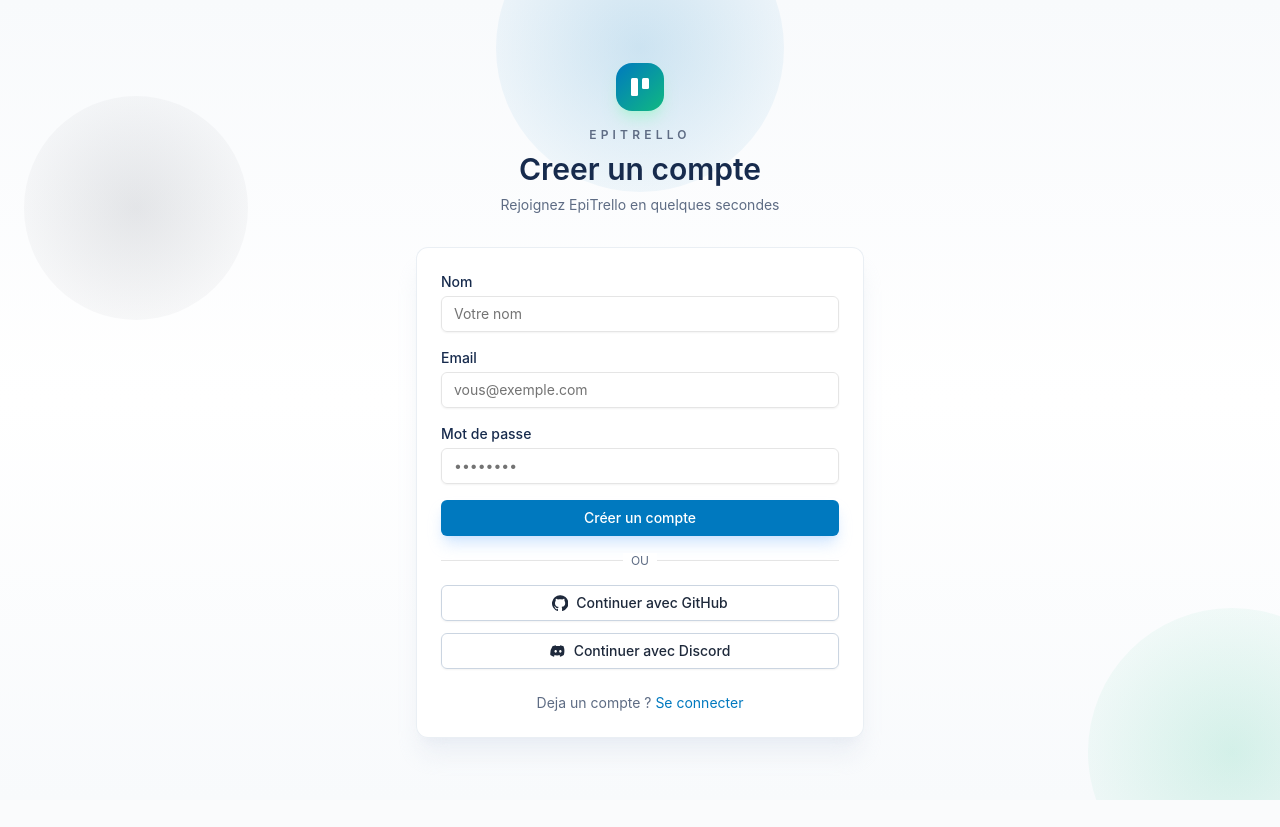
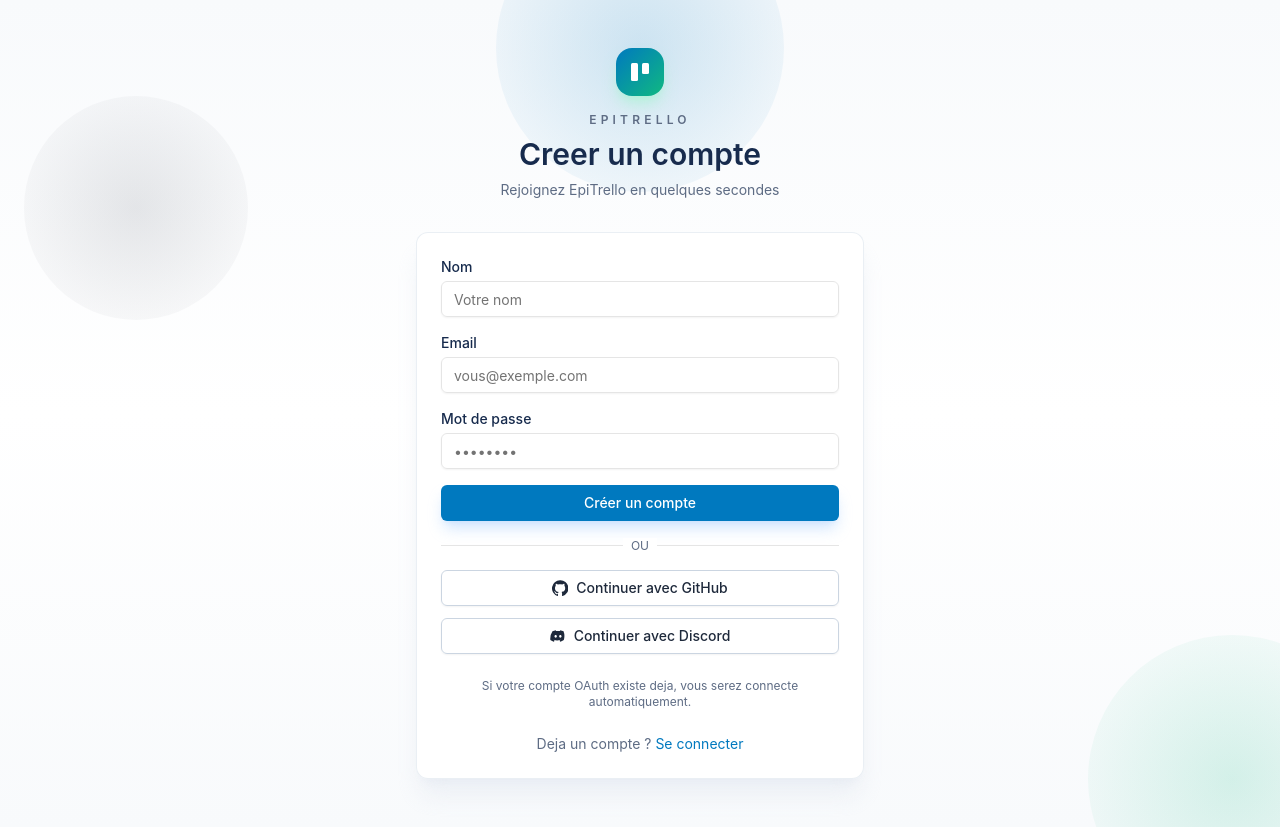
Before and after one commit to math974/EpiTrello, a Next.js app in the folder frontend/: page /signup in a window 1280 px wide. Before the commit the page ends 800 px from the top, so only its background shows below. Built offline with nearby package versions, Linux system fonts and the light colour scheme; no server answers.

Commit message:
feat(frontend): add auth error and empty states

```diff
--- a/frontend/src/components/auth/LoginForm.tsx
+++ b/frontend/src/components/auth/LoginForm.tsx
@@ -4,29 +4,52 @@
 import { Input } from '@/components/shadcn/ui/input';
 import { Separator } from '@/components/shadcn/ui/separator';
 
+type LoginErrorState = 'none' | 'invalid' | 'network';
+
 type LoginFormProps = {
+  errorState?: LoginErrorState;
   oauthLoadingProvider?: 'github' | 'discord' | null;
 };
 
-export default function LoginForm({ oauthLoadingProvider = null }: LoginFormProps) {
+export default function LoginForm({ errorState = 'none', oauthLoadingProvider = null }: LoginFormProps) {
+  const errorBanner =
+    errorState === 'network'
+      ? 'Reseau indisponible. Verifiez votre connexion et reessayez.'
+      : errorState === 'invalid'
+        ? 'Identifiants invalides. Verifiez votre email et mot de passe.'
+        : null;
+  const fieldErrors = errorState === 'invalid'
+    ? {
+        email: 'Email invalide',
+        password: 'Mot de passe invalide',
+      }
+    : {};
+
   return (
     <div className="space-y-6">
+      {errorBanner && (
+        <div role="alert" className="rounded-lg border border-red-200 bg-red-50 px-4 py-3 text-sm text-red-800">
+          {errorBanner}
+        </div>
+      )}
       <form className="space-y-4">
         <div>
           <label className="block text-sm font-medium text-trello-navy">Email</label>
           <Input
             type="email"
             placeholder="vous@exemple.com"
-            className="mt-1 bg-white/80"
+            className={`mt-1 bg-white/80 ${fieldErrors.email ? 'border-red-300 focus-visible:ring-red-200' : ''}`}
           />
+          {fieldErrors.email && <p className="mt-1 text-xs text-red-600">{fieldErrors.email}</p>}
         </div>
         <div>
           <label className="block text-sm font-medium text-trello-navy">Mot de passe</label>
           <Input
             type="password"
             placeholder="••••••••"
-            className="mt-1 bg-white/80"
+            className={`mt-1 bg-white/80 ${fieldErrors.password ? 'border-red-300 focus-visible:ring-red-200' : ''}`}
           />
+          {fieldErrors.password && <p className="mt-1 text-xs text-red-600">{fieldErrors.password}</p>}
         </div>
         <Button
           type="submit"
@@ -44,6 +67,9 @@
       </div>
 
       <OAuthButtons loadingProvider={oauthLoadingProvider} />
+      <p className="text-center text-xs text-trello-gray">
+        Si votre compte OAuth existe deja, vous serez connecte automatiquement.
+      </p>
 
       <div className="text-center text-sm text-trello-gray">
         Pas encore de compte ?{' '}
--- a/frontend/src/components/auth/SignupForm.tsx
+++ b/frontend/src/components/auth/SignupForm.tsx
@@ -4,37 +4,64 @@
 import { Input } from '@/components/shadcn/ui/input';
 import { Separator } from '@/components/shadcn/ui/separator';
 
+type SignupErrorState = 'none' | 'invalid' | 'network' | 'exists';
+
 type SignupFormProps = {
+  errorState?: SignupErrorState;
   oauthLoadingProvider?: 'github' | 'discord' | null;
 };
 
-export default function SignupForm({ oauthLoadingProvider = null }: SignupFormProps) {
+export default function SignupForm({ errorState = 'none', oauthLoadingProvider = null }: SignupFormProps) {
+  const errorBanner =
+    errorState === 'network'
+      ? 'Reseau indisponible. Verifiez votre connexion et reessayez.'
+      : errorState === 'invalid'
+        ? 'Formulaire invalide. Corrigez les champs en erreur.'
+        : errorState === 'exists'
+          ? 'Un compte existe deja avec cet email.'
+          : null;
+  const fieldErrors = errorState === 'invalid' || errorState === 'exists'
+    ? {
+        email: errorState === 'exists' ? 'Cet email est deja utilise' : 'Email invalide',
+        password: errorState === 'invalid' ? 'Mot de passe invalide' : undefined,
+        name: errorState === 'invalid' ? 'Nom invalide' : undefined,
+      }
+    : {};
+
   return (
     <div className="space-y-6">
+      {errorBanner && (
+        <div role="alert" className="rounded-lg border border-red-200 bg-red-50 px-4 py-3 text-sm text-red-800">
+          {errorBanner}
+        </div>
+      )}
       <form className="space-y-4">
         <div>
           <label className="block text-sm font-medium text-trello-navy">Nom</label>
           <Input
             type="text"
             placeholder="Votre nom"
-            className="mt-1 bg-white/80"
+            className={`mt-1 bg-white/80 ${fieldErrors.name ? 'border-red-300 focus-visible:ring-red-200' : ''}`}
           />
+          {fieldErrors.name && <p className="mt-1 text-xs text-red-600">{fieldErrors.name}</p>}
         </div>
         <div>
           <label className="block text-sm font-medium text-trello-navy">Email</label>
           <Input
             type="email"
             placeholder="vous@exemple.com"
-            className="mt-1 bg-white/80"
+            className={`mt-1 bg-white/80 ${fieldErrors.email ? 'border-red-300 focus-visible:ring-red-200' : ''}`}
           />
+          {fieldErrors.email && <p className="mt-1 text-xs text-red-600">{fieldErrors.email}</p>}
         </div>
         <div>
           <label className="block text-sm font-medium text-trello-navy">Mot de passe</label>
           <Input
             type="password"
             placeholder="••••••••"
-            className="mt-1 bg-white/80"
+            className={`mt-1 bg-white/80 ${fieldErrors.password ? 'border-red-300 focus-visible:ring-red-200' : ''}`}
           />
+          {fieldErrors.password && <p className="mt-1 text-xs text-red-600">{fieldErrors.password}</p>}
         </div>
         <Button
           type="submit"
@@ -52,6 +79,9 @@
       </div>
 
       <OAuthButtons loadingProvider={oauthLoadingProvider} />
+      <p className="text-center text-xs text-trello-gray">
+        Si votre compte OAuth existe deja, vous serez connecte automatiquement.
+      </p>
 
       <div className="text-center text-sm text-trello-gray">
         Deja un compte ?{' '}
```
